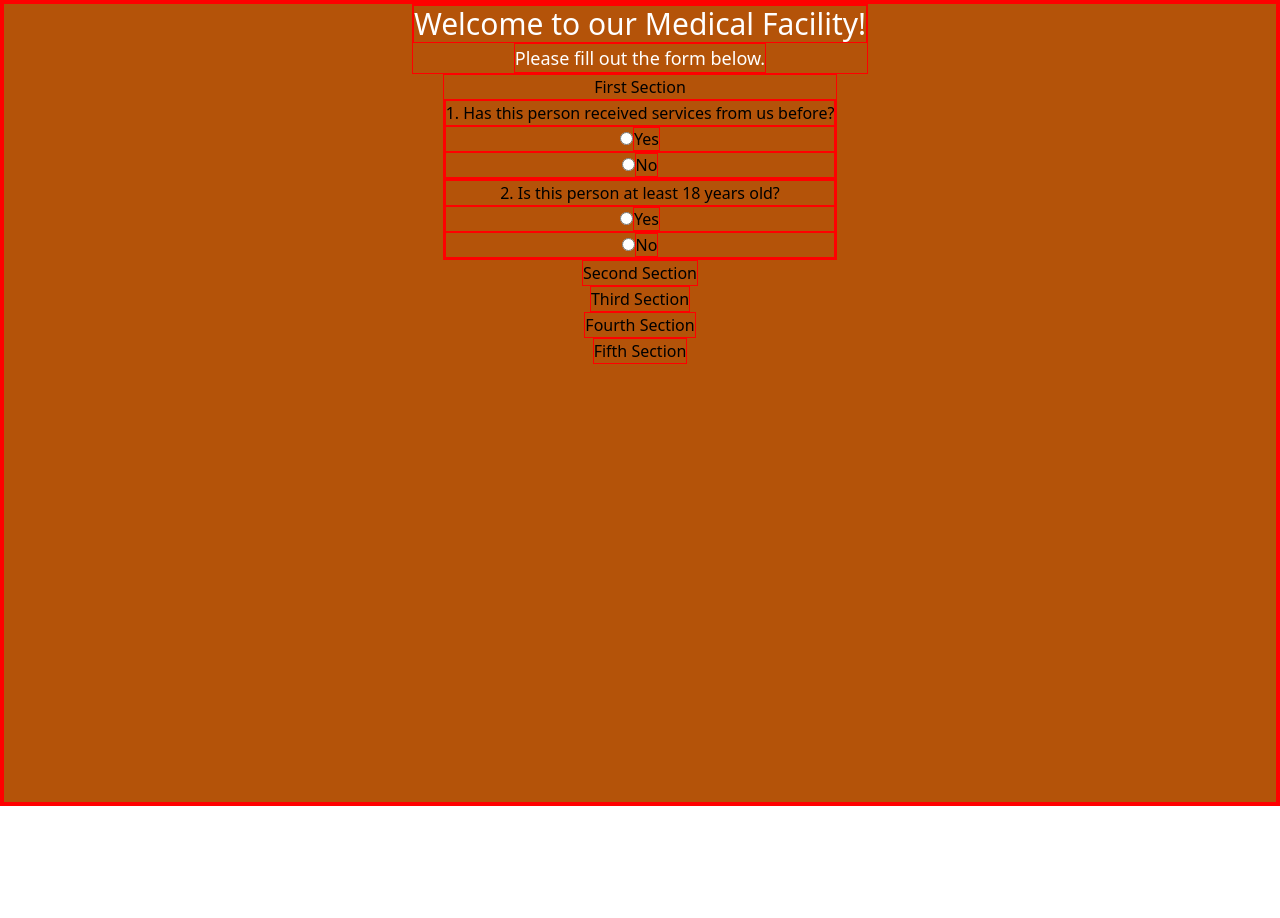
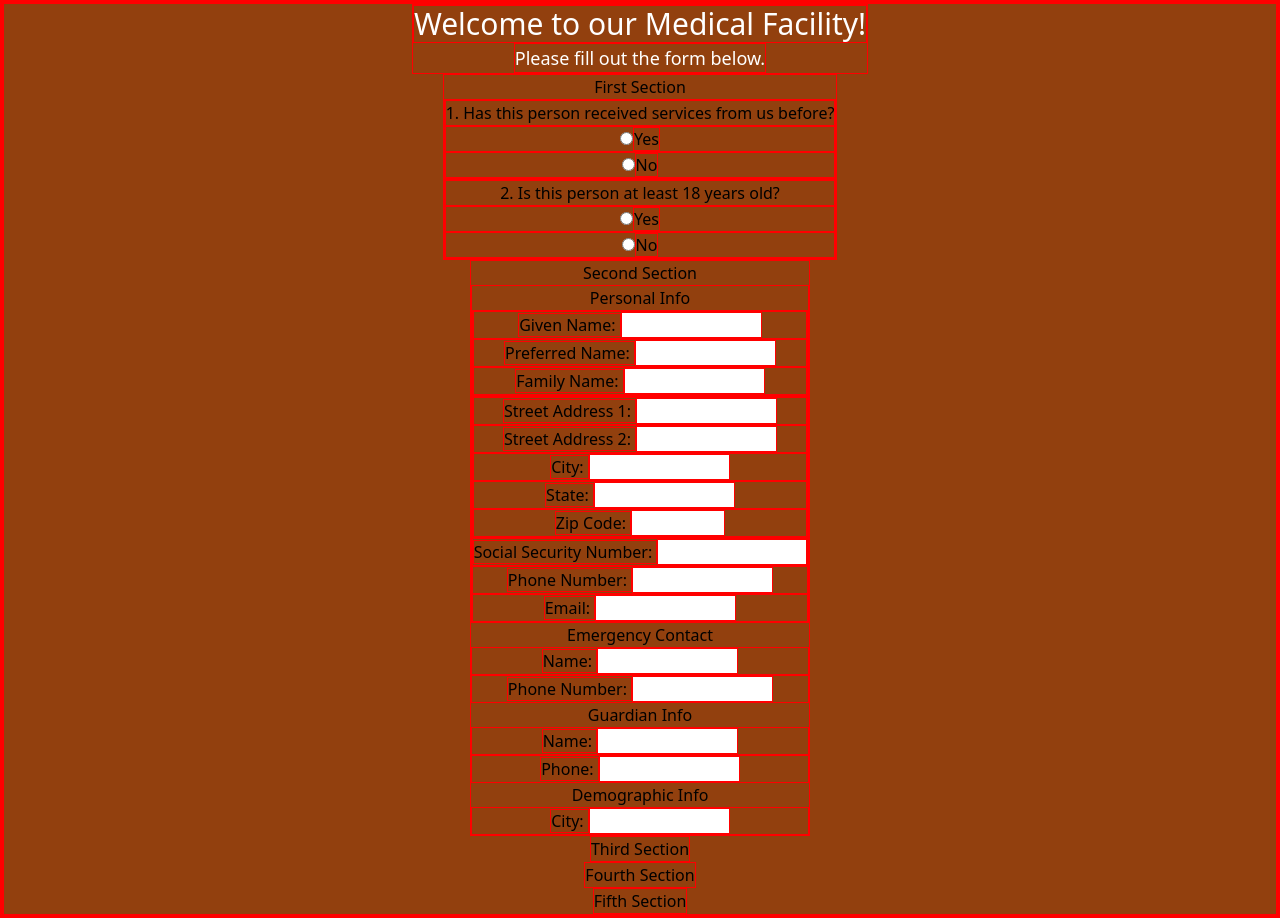
Before and after one commit to jstrother/referral-form, a React (Create React App) app: page / in a window 1280 px wide. Before the commit the page ends 806 px from the top, so only its background shows below. Built offline with nearby package versions, Linux system fonts and the light colour scheme.

Commit message:
Add components for collecting personal info

```diff
--- a/src/App.css
+++ b/src/App.css
@@ -1,5 +1,5 @@
 .App {
-  @apply text-center flex flex-col items-center justify-start min-w-full min-h-screen bg-yellow-700;
+  @apply text-center flex flex-col items-center justify-start min-w-full min-h-screen bg-yellow-800;
 }
 
 .App-header {
--- /dev/null
+++ b/src/components/inputs/DropDown.js
@@ -0,0 +1,16 @@
+function DropDown(props) {
+  const options = props.options;
+  const optionsList = options.map((option, index) =>
+    <option key={index} value={option.toLowerCase()}>{option}</option>
+  );
+  return (
+    <div>
+      <label for={props.name}>{props.label}</label>
+      <select name={props.name} id={props.name}>
+        {optionsList}
+      </select>
+    </div>
+  );
+}
+
+export default DropDown;
--- /dev/null
+++ b/src/components/inputs/TextInput.js
@@ -0,0 +1,10 @@
+function TextInput(props) {
+  return (
+    <div>
+      <label for={props.name}>{props.label}: </label>
+      <input type="text" id={props.name} name={props.name} minLength={props.min} maxLength={props.max} size={props.size} />
+    </div>
+  );
+}
+
+export default TextInput;
--- a/src/components/sections/FirstSection.js
+++ b/src/components/sections/FirstSection.js
@@ -1,4 +1,4 @@
-import RadioButtons from '../inputs/RadioButtons.js';
+import RadioButtons from '../inputs/RadioButtons';
 
 function FirstSection() {
   return (
--- a/src/components/sections/SecondSection.js
+++ b/src/components/sections/SecondSection.js
@@ -1,7 +1,50 @@
+import TextInput from '../inputs/TextInput';
+import PersonalInfo from '../subSections/PersonalInfo';
+
 function SecondSection() {
   return (
     <div className="section">
       Second Section
+      <br />
+      <PersonalInfo />
+      Emergency Contact
+      <TextInput
+        name="emergencyName"
+        label="Name"
+        min="2"
+        max="20"
+        size="10"
+      />
+      <TextInput
+        name="emergencyPhone"
+        label="Phone Number"
+        min="2"
+        max="20"
+        size="10"
+      />
+      Guardian Info
+      <TextInput
+        name="guardianName"
+        label="Name"
+        min="2"
+        max="20"
+        size="10"
+      />
+      <TextInput
+        name="guardianPhone"
+        label="Phone"
+        min="2"
+        max="20"
+        size="10"
+      />
+      Demographic Info
+      <TextInput
+        name="city"
+        label="City"
+        min="2"
+        max="20"
+        size="10"
+      />
     </div>
   );
 }
--- /dev/null
+++ b/src/components/subSections/Address.js
@@ -0,0 +1,45 @@
+import TextInput from '../inputs/TextInput';
+
+function Address() {
+  return (
+    <div>
+      <TextInput
+        name="streetAddress1"
+        label="Street Address 1"
+        min="2"
+        max="20"
+        size="10"
+      />
+      <TextInput
+        name="streetAddress2"
+        label="Street Address 2"
+        min="2"
+        max="20"
+        size="10"
+      />
+      <TextInput
+        name="city"
+        label="City"
+        min="2"
+        max="20"
+        size="10"
+      />
+      <TextInput
+        name="state"
+        label="State"
+        min="2"
+        max="20"
+        size="10"
+      />
+      <TextInput
+        name="zipCode"
+        label="Zip Code"
+        min="5"
+        max="5"
+        size="5"
+      />
+    </div>
+  );
+}
+
+export default Address;
--- /dev/null
+++ b/src/components/subSections/Name.js
@@ -0,0 +1,31 @@
+import TextInput from '../inputs/TextInput';
+
+function Name() {
+  return (
+    <div>
+      <TextInput
+        name="givenName"
+        label="Given Name"
+        min="2"
+        max="20"
+        size="10"
+      />
+      <TextInput
+        name="preferredName"
+        label="Preferred Name"
+        min="2"
+        max="20"
+        size="10"
+      />
+      <TextInput
+        name="familyName"
+        label="Family Name"
+        min="2"
+        max="20"
+        size="10"
+      />
+    </div>
+  );
+}
+
+export default Name;
--- /dev/null
+++ b/src/components/subSections/PersonalInfo.js
@@ -0,0 +1,36 @@
+import TextInput from '../inputs/TextInput';
+import Name from '../subSections/Name';
+import Address from '../subSections/Address';
+
+function PersonalInfo() {
+  return (
+    <div>
+      Personal Info
+      <Name />
+      <Address />
+      <TextInput
+        name="ssn"
+        label="Social Security Number"
+        min="11"
+        max="11"
+        size="11"
+      />
+      <TextInput
+        name="phone"
+        label="Phone Number"
+        min="2"
+        max="20"
+        size="10"
+      />
+      <TextInput
+        name="email"
+        label="Email"
+        min="2"
+        max="20"
+        size="10"
+      />
+    </div>
+  );
+}
+
+export default PersonalInfo;
```
